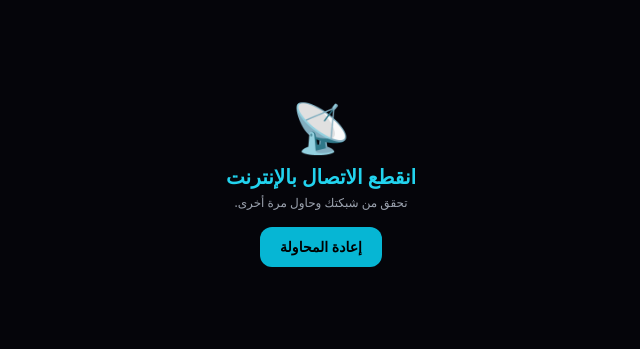
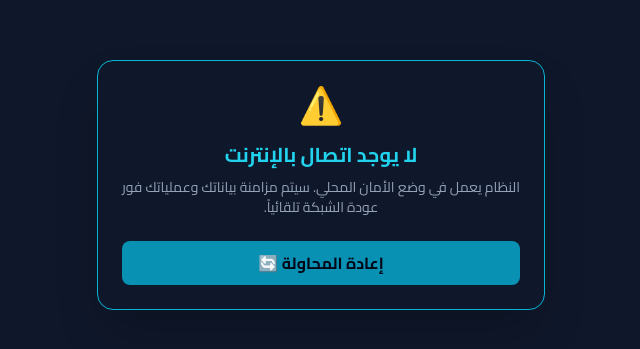
Before and after one commit to mukhled-realms/Driving-, a plain HTML site: page offline.html in a window 1280 px wide. Shown: the part 215-564 px from the top of the page, without its empty margins (319-959 px from the left). Drawn offline with nearby package versions, Linux system fonts and the light colour scheme.

Commit message:
Update offline page title and content

```diff
--- a/offline.html
+++ b/offline.html
@@ -3,13 +3,21 @@
 <head>
   <meta charset="UTF-8">
   <meta name="viewport" content="width=device-width, initial-scale=1.0">
-  <title>لا يوجد اتصال</title>
+  <title>CyberDelivery - وضع عدم الاتصال</title>
   <script src="https://cdn.tailwindcss.com"></script>
+  <link href="https://fonts.googleapis.com/css2?family=Cairo:wght@400;600;700&display=swap" rel="stylesheet">
+  <style>
+    body { font-family: 'Cairo', sans-serif; background-color: #0f172a; color: #f8fafc; }
+  </style>
 </head>
-<body class="bg-[#05050a] text-white h-screen flex flex-col items-center justify-center text-center p-6">
-  <div class="text-5xl mb-3">📡</div>
-  <h1 class="text-xl font-bold text-cyan-400 mb-1">انقطع الاتصال بالإنترنت</h1>
-  <p class="text-xs text-gray-400 mb-4">تحقق من شبكتك وحاول مرة أخرى.</p>
-  <button onclick="location.reload()" class="bg-cyan-500 text-black font-bold px-5 py-2.5 rounded-xl text-sm">إعادة المحاولة</button>
+<body class="min-h-screen p-4 flex flex-col items-center justify-center text-center">
+  <div class="w-full max-w-md bg-slate-900 border border-cyan-500 rounded-2xl p-6 shadow-2xl">
+    <div class="text-4xl mb-4">⚠️</div>
+    <h1 class="text-xl font-bold text-cyan-400 mb-2">لا يوجد اتصال بالإنترنت</h1>
+    <p class="text-sm text-slate-400 mb-6">النظام يعمل في وضع الأمان المحلي. سيتم مزامنة بياناتك وعملياتك فور عودة الشبكة تلقائياً.</p>
+    <button onclick="window.location.reload()" class="w-full bg-cyan-600 hover:bg-cyan-500 text-slate-950 font-bold py-2.5 rounded-lg transition-all">
+      إعادة المحاولة 🔄
+    </button>
+  </div>
 </body>
 </html>
```
